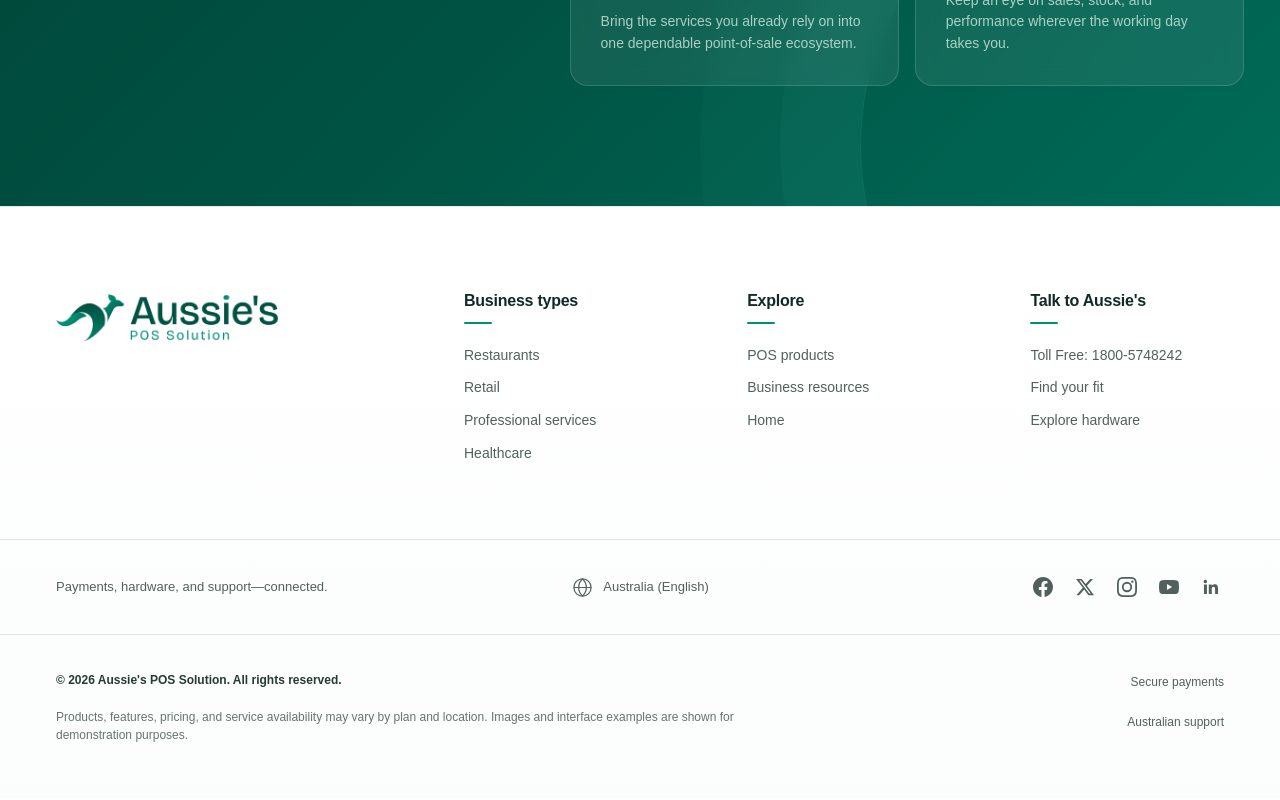
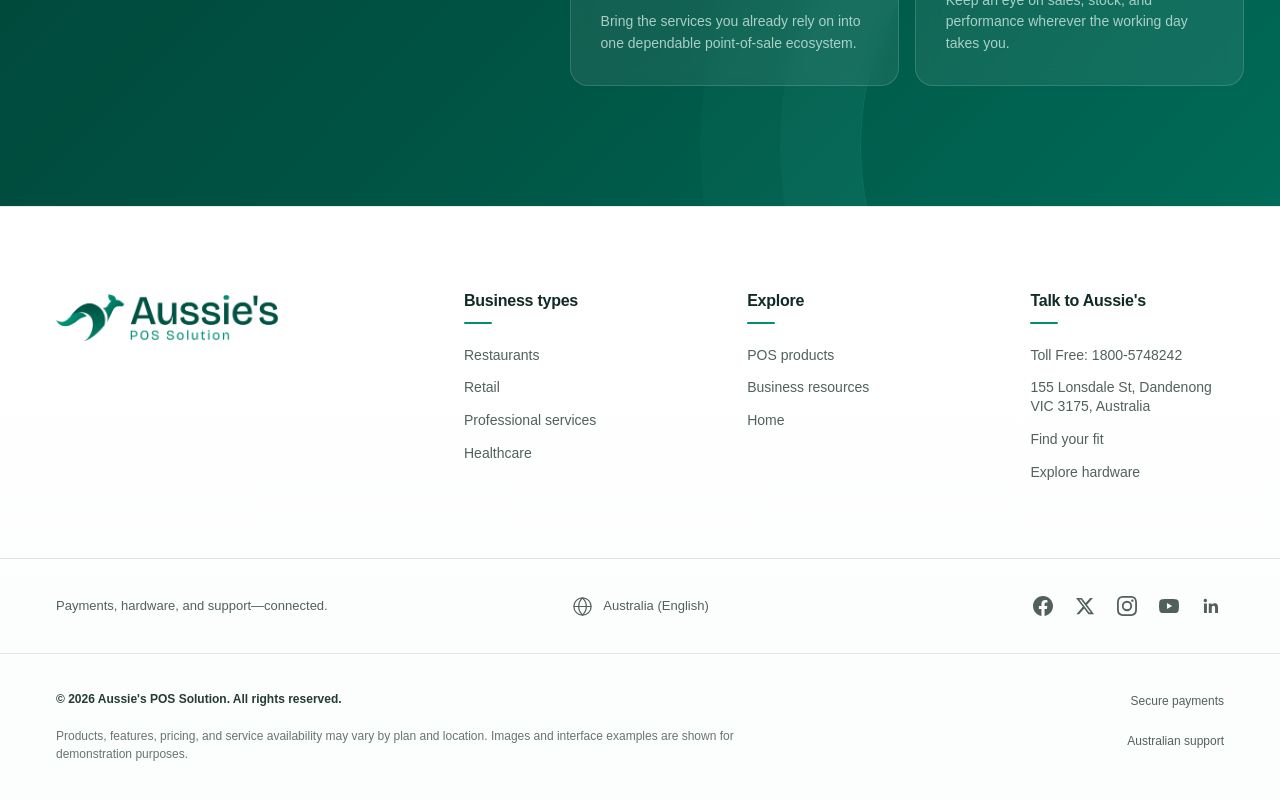
Before and after one commit to bmybrand/aussies, a Next.js app: page / in a window 1280 px wide. Shown: the part 6443-7243 px from the top of the page. Built offline with nearby package versions, Linux system fonts and the light colour scheme; a web font is replaced by a local one.

Commit message:
Update footer links to include address and improve link handling

```diff
--- a/src/app/home/components/Footer.tsx
+++ b/src/app/home/components/Footer.tsx
@@ -26,6 +26,7 @@ const footerGroups = [
     title: "Talk to Aussie's",
     links: [
       { label: "Toll Free: 1800-5748242", href: "tel:18005748242" },
+      { label: "155 Lonsdale St, Dandenong VIC 3175, Australia", href: "https://www.google.com/maps/search/?api=1&query=155%20Lonsdale%20St%2C%20Dandenong%20VIC%203175%2C%20Australia" },
       { label: "Find your fit", href: "/#solutions" },
       { label: "Explore hardware", href: "/products" },
     ],
@@ -59,9 +60,9 @@ export function Footer() {
           {footerGroups.map((group) => (
             <div className="footer-link-group" key={group.title}>
               <h3>{group.title}</h3>
-              {group.links.map((link) => link.href.startsWith("tel:")
-                ? <a href={link.href} key={link.href}>{link.label}</a>
-                : <Link href={link.href} key={link.href}>{link.label}</Link>)}
+              {group.links.map((link) => link.href.startsWith("/")
+                ? <Link href={link.href} key={link.href}>{link.label}</Link>
+                : <a href={link.href} key={link.href}>{link.label}</a>)}
             </div>
           ))}
         </nav>
```
